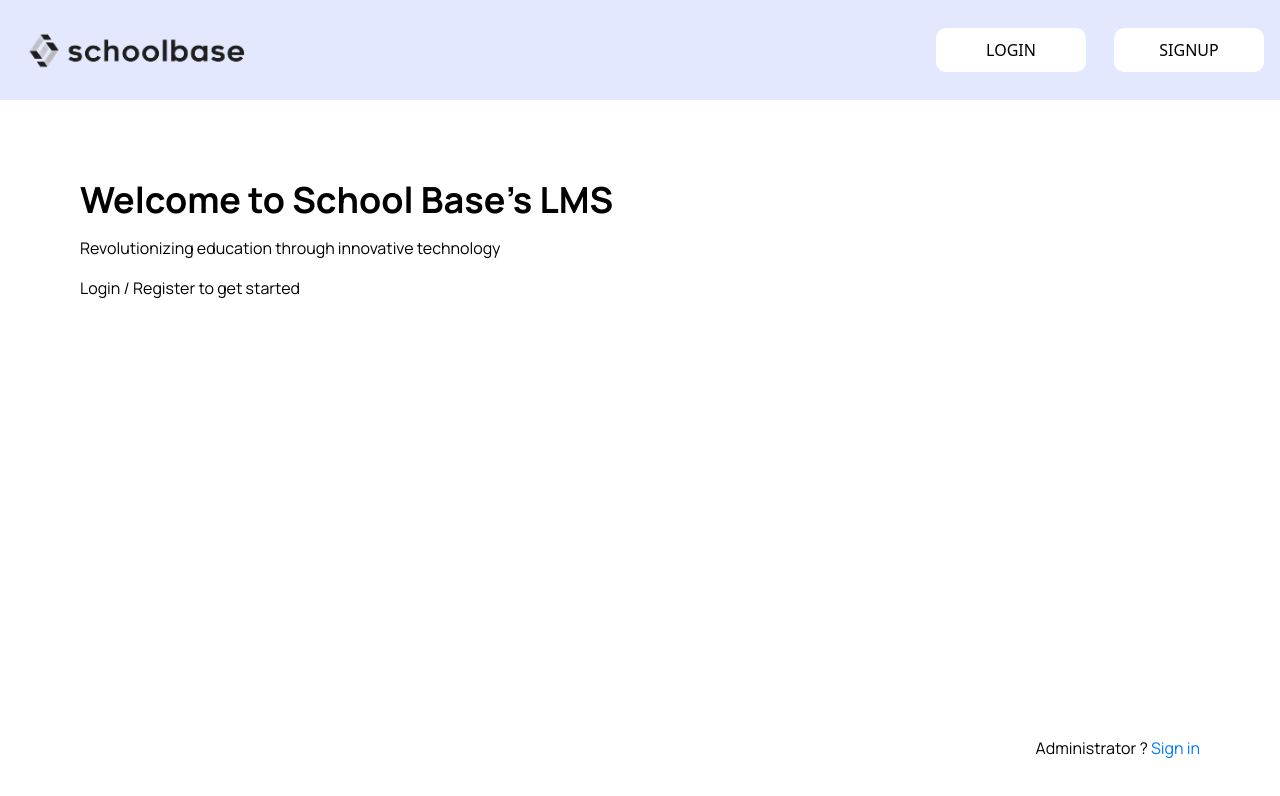
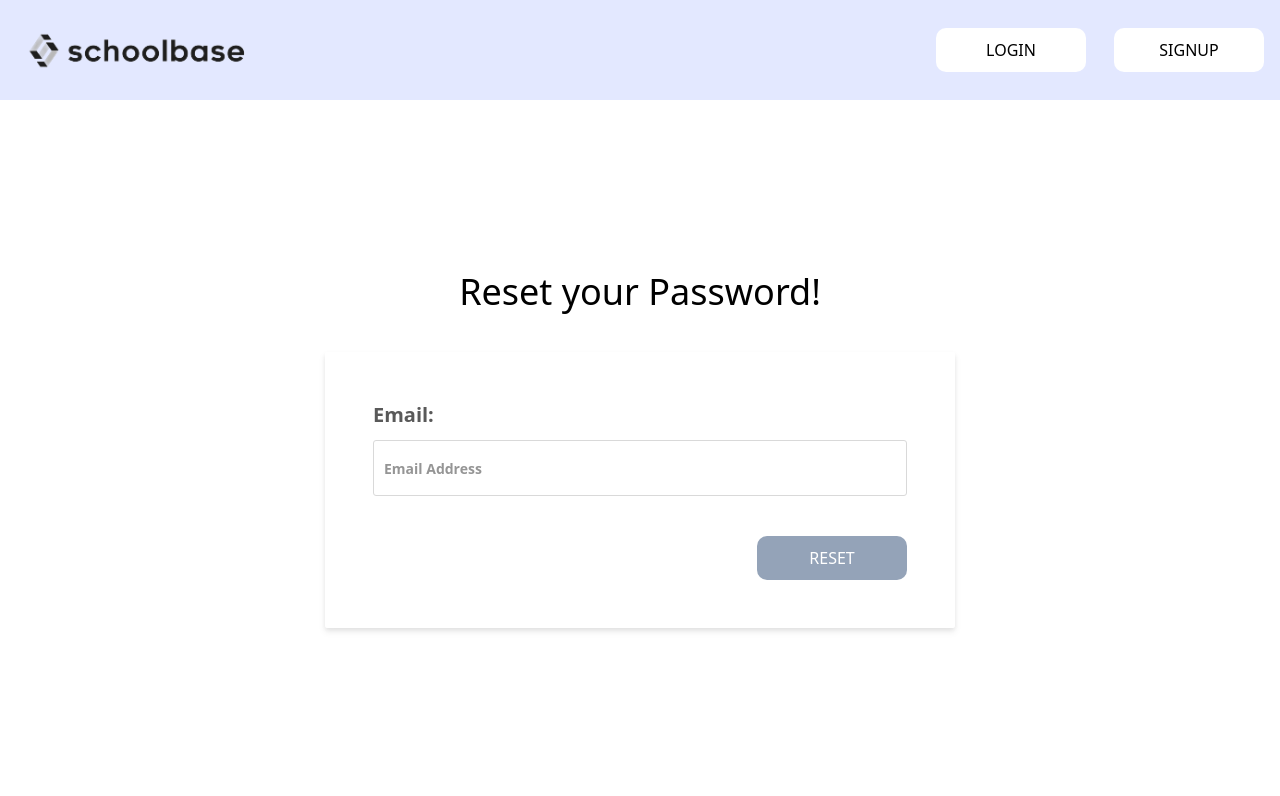
Before and after one commit to AJ1732/capstone_schoolbase_lms, a React (Vite) app: page /forgotPassword in a window 1280 px wide. Before the commit this address led to /. Shown: the top 796 px of the page. Built offline with nearby package versions, Linux system fonts and the light colour scheme; no server answers.

Commit message:
feat: add forgot password feature

```diff
--- a/src/App.jsx
+++ b/src/App.jsx
@@ -17,6 +17,7 @@ import Communication from "./anatomy/Pages/Communication/Communication"
 import CBT from "./anatomy/Pages/CBT/CBT"
 import ProtectedRoute from "./ProtectedRoute"
 import ErrorPage from "./anatomy/Pages/Error/ErrorPage"
+import ForgotPassword from "./anatomy/Pages/ForgotPassword"
 
 
 function App() {
@@ -28,6 +29,7 @@ function App() {
             <Route index element={<Home />} />
             <Route path="/signup" element={<SignUp />} />
             <Route path="/login" element={<Login />} />
+            <Route path="/forgotPassword" element={<ForgotPassword />} />
           </Route>
           <Route path="/software" element={
             <ProtectedRoute>
--- /dev/null
+++ b/src/anatomy/Pages/ForgotPassword.jsx
@@ -0,0 +1,13 @@
+import React from 'react'
+import { ForgotPasswordForm } from '../../components/Form/Forms'
+
+const ForgotPassword = () => {
+  return (
+    <div className='py-10 flex flex-col justify-center items-center gap-10'>
+      <h1 className="text-4xl text-center font-normal">Reset your Password!</h1>
+      <ForgotPasswordForm />
+    </div>
+  )
+}
+
+export default ForgotPassword
--- a/src/components/Form/Forms.jsx
+++ b/src/components/Form/Forms.jsx
@@ -1,5 +1,5 @@
 import React, { useState } from 'react'
-import { useNavigate } from 'react-router-dom';
+import { Link, useNavigate } from 'react-router-dom';
 
 import { useAuthContext } from '../../context/AuthProvider';
 import { FormButton } from '../Button/Buttons';
@@ -22,10 +22,6 @@ export const validateSchoolEmail = (email) => {
     return false
   }
 };
-
-// Example usage:
-const email = "example@schoolbase.edu";
-console.log(validateSchoolEmail(email));
 
 // LOGIN FORM
 export const LogInForm = () => {
@@ -56,12 +52,6 @@ export const LogInForm = () => {
     );
   };
 
-  const SubmitErrorMessage = () => {
-    return (
-      <p className="field-error">Please complete the form above</p>
-    );
-  };
-
   // SUBMISSION FUNCTIONS
   const getIsFormValid = () => {
     return (
@@ -82,13 +72,14 @@ export const LogInForm = () => {
   };
 
   // HANNDLE SIGNIN FORM SUBMISSION
-  const { signIn } = useAuthContext();
+  const { setLoading, signIn } = useAuthContext();
 
   const handleSubmit = async (e) => {
     e.preventDefault();
     setError('');
 
     try {
+      setLoading(true);
       await signIn(email.value, password.value);
       alert("Login successful!");
       navigate("/software")
@@ -97,6 +88,7 @@ export const LogInForm = () => {
       alert(e.message);
     }
 
+    setLoading(false);
     clearForm();
   };
 
@@ -173,7 +165,8 @@ export const LogInForm = () => {
           </div>
 
           <div className='mt-[20px] self-end flex justify-center items-center gap-6'>
-            <p className='font-semibold text-[#595959] text-sm md:text-base'>Forgot your password?</p>
+            {/* FORGOT PASSWORD */}
+            <Link to={`/forgotPassword`} className='font-semibold text-[#595959] text-sm md:text-base hover:text-primary-00 hover:underline transition-all duration-300'>Forgot your password?</Link>
 
             {/* SUBMIT BUTTON */}
             <FormButton disabled={!getIsFormValid()} className={`w-[150px] `}>LOGIN</ FormButton>
@@ -245,13 +238,14 @@ export const SignUpForm = () => {
   };
 
   // HANDLE SIGNUP FORM SUBMISSION
-  const { createUser } = useAuthContext();
+  const { setLoading, createUser } = useAuthContext();
 
   const handleSubmit = async (e) => {
     e.preventDefault();
     setError('')
 
     try {
+      setLoading(true);
       await createUser(email.value, password.value);
       navigate("/login")
     } catch (e) {
@@ -259,6 +253,7 @@ export const SignUpForm = () => {
       alert(e.message);
     }
 
+    setLoading(false);
     clearForm();
   };
 
@@ -370,6 +365,104 @@ export const SignUpForm = () => {
   )
 }
 
+// FORGOT PASSWORD FORM
+export const ForgotPasswordForm = () => {
+  // STATE
+  const [email, setEmail] = useState({
+    value: "",
+    isTouched: false,
+  });
+  const [message, setMessage] = useState('');
+  const [error, setError] = useState('');
+
+  const navigate = useNavigate();
+
+  // ERROR MESSAGES
+  const EmailErrorMessage = () => {
+    return (
+      <p className="field-error">Please enter a valid SchoolBase email address</p>
+    );
+  };
+
+  // SUBMISSION FUNCTIONS
+  const getIsFormValid = () => {
+    return (
+      validateSchoolEmail(email.value)
+    );
+  };
+
+  const clearForm = () => {
+    setEmail({
+      value: "",
+      isTouched: false,
+    });
+  };
+
+  // HANDLE FORGOT PASSWORD FORM SUBMISSION
+  const { setLoading, resetPassWord } = useAuthContext();
+
+  const handleSubmit = async (e) => {
+    e.preventDefault();
+    setError('');
+
+    try {
+      setLoading(true);
+      await resetPassWord(email.value);
+      setMessage("Reset Password Email Sent!\n Check Inbox for further details");
+    } catch (e) {
+      setError(e.message)
+      alert(e.message);
+    }
+
+    clearForm();
+    setLoading(false);
+  };
+
+  return (
+    <div>
+      <form
+        action=""
+        onSubmit={handleSubmit}
+        className={`
+          md:w-[630px] min-w-[420px] bg-white text-black p-12 drop-shadow-md rounded-sm
+        `}
+      >
+        {message && <p className='bg-primary-100 font-semibold text-primary-900 text-sm text-center py-4 px-4 my-2 rounded-sm'>{message}</p>}
+        <fieldset className='flex flex-col gap-5'>
+          {/* EMAIL */}
+          <div className='field'>
+            <div>
+              <label htmlFor="loginEmail">Email:</label>
+            </div>
+            <input
+              id='loginEmail'
+              type="email"
+              value={email.value}
+              placeholder='Email Address'
+              onChange={(e) => {
+                setEmail({ ...email, value: e.target.value });
+              }}
+              onBlur={() => {
+                setEmail({ ...email, isTouched: true });
+              }}
+            />
+            {
+              email.isTouched && !validateSchoolEmail(email.value)?
+              ( <EmailErrorMessage /> ) :
+              null
+            }
+          </div>
+
+          <div className='mt-[20px] self-end flex justify-center items-center gap-6'>
+            {/* SUBMIT BUTTON */}
+            <FormButton disabled={!getIsFormValid()} className={`w-[150px] ${!getIsFormValid() && 'bg-slate-400'}`}>RESET</ FormButton>
+          </div>
+        </fieldset>
+      </form>
+    </div>
+  )
+}
+
 
 // export const validateEmail2 = (email) => {
 //   return String(email)
--- a/src/context/AuthProvider.jsx
+++ b/src/context/AuthProvider.jsx
@@ -4,7 +4,8 @@ import {
   createUserWithEmailAndPassword,
   signInWithEmailAndPassword,
   signOut,
-  onAuthStateChanged
+  onAuthStateChanged,
+  sendPasswordResetEmail
 } from "firebase/auth"
 
 const AuthContext = createContext();
@@ -22,6 +23,8 @@ export const AuthProvider = ({ children }) => {
 
   const logOut = () => signOut(auth);
 
+  const resetPassWord = (email) => sendPasswordResetEmail(auth, email);
+
   useEffect(() => {
     const unsubscribe = onAuthStateChanged(auth, (currentUser) => {
       setUser(currentUser);
@@ -37,6 +40,7 @@ export const AuthProvider = ({ children }) => {
     createUser,
     signIn,
     logOut,
+    resetPassWord,
   }
 
   // Auth Context Provider
```
